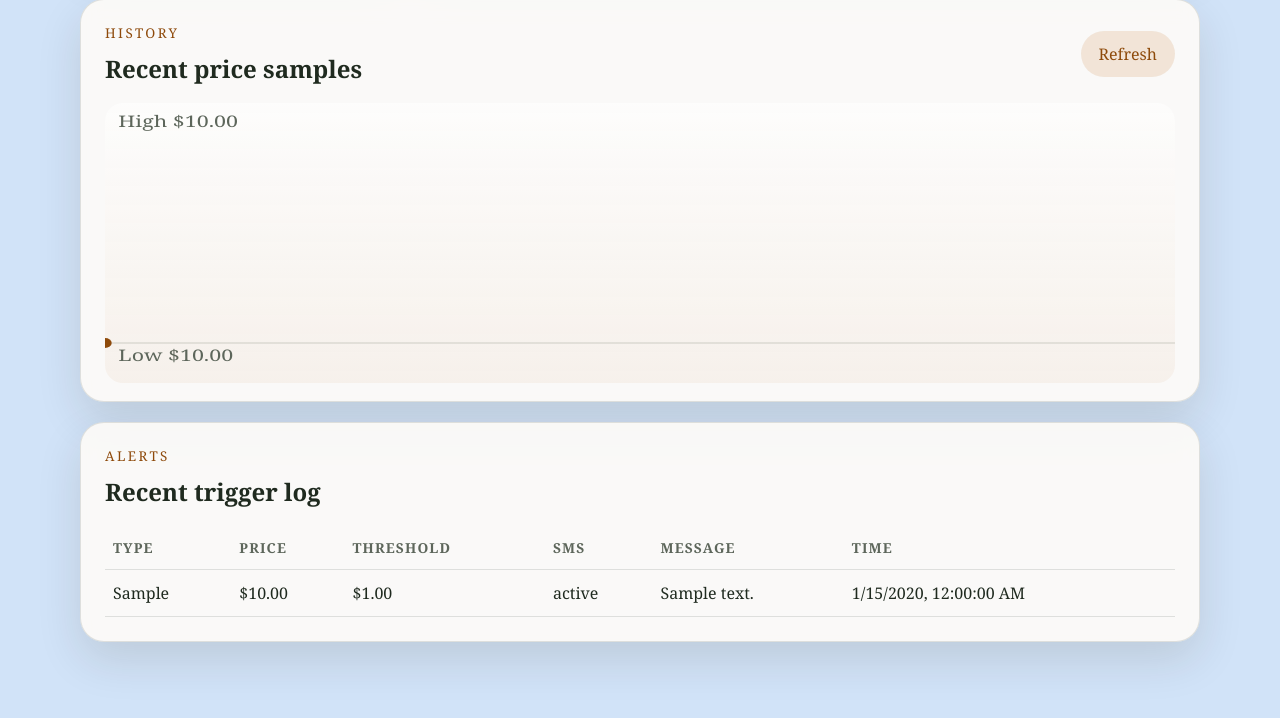
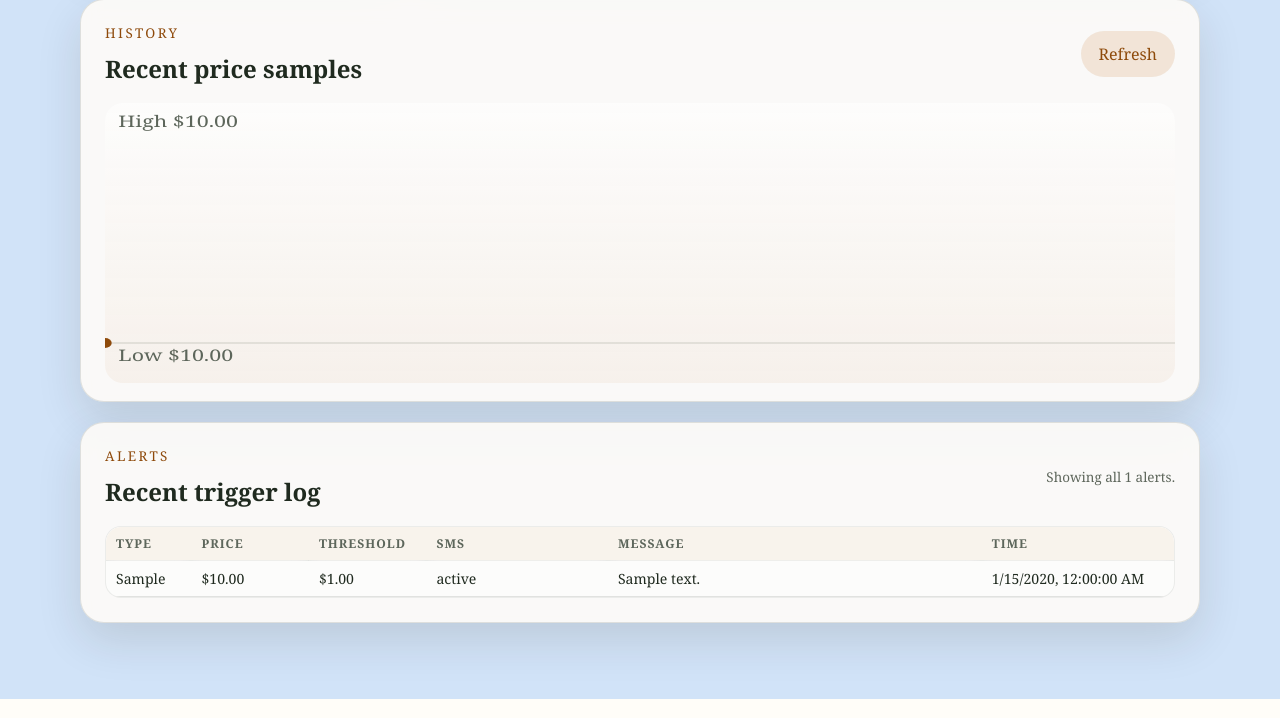
Before and after one commit to makj000/btc-price-tracker, a Flask app: page / in a window 1280 px wide. Shown: the part 624-1342 px from the top of the page. Run offline with Flask 3, Linux system fonts and the light colour scheme; data comes from the database, SQL or seed files in the repository; tables that the repository leaves empty hold one stand-in row (values such as "Sample post").

Commit message:
Improve dashboard alert table and menubar polling UI
- compact the alert table layout and prevent text wrapping
- add vertical scrolling with sticky headers for longer alert history
- load alert history incrementally with backend offset pagination
- remove horizontal table scrolling and truncate long cells with hover titles
- update the menubar title to show only price

```diff
--- a/app.py
+++ b/app.py
@@ -51,8 +51,10 @@ def api_history():
 @app.get("/api/alerts")
 def api_alerts():
     requested_limit = request.args.get("limit", default=50, type=int)
+    requested_offset = request.args.get("offset", default=0, type=int)
     limit = max(1, min(requested_limit, 200))
-    return jsonify({"alerts": get_alert_events(config.database_path, limit=limit)})
+    offset = max(0, requested_offset)
+    return jsonify({"alerts": get_alert_events(config.database_path, limit=limit, offset=offset)})
 
 
 @app.get("/api/settings")
--- a/btc_tracker/db.py
+++ b/btc_tracker/db.py
@@ -189,7 +189,7 @@ def add_alert_event(
         )
 
 
-def get_alert_events(database_path: Path, limit: int = 50) -> list[dict[str, Any]]:
+def get_alert_events(database_path: Path, limit: int = 50, offset: int = 0) -> list[dict[str, Any]]:
     with connect(database_path) as connection:
         rows = connection.execute(
             """
@@ -197,8 +197,9 @@ def get_alert_events(database_path: Path, limit: int = 50) -> list[dict[str, Any
             FROM alert_events
             ORDER BY triggered_at DESC, id DESC
             LIMIT ?
+            OFFSET ?
             """,
-            (limit,),
+            (limit, max(0, offset)),
         ).fetchall()
 
     return [dict(row) for row in rows]
--- a/scripts/menubar_app.py
+++ b/scripts/menubar_app.py
@@ -66,7 +66,7 @@ class BTCMenuBarApp(rumps.App):
         try:
             result = run_poll_cycle(self.config)
         except Exception:
-            self._set_title("BTC --")
+            self._set_title("--")
             return
 
         price = result["price_usd"]
@@ -80,7 +80,7 @@ class BTCMenuBarApp(rumps.App):
         else:
             status = "normal"
 
-        self._set_title(f"BTC ${price:,.0f}", status=status)
+        self._set_title(f"${price:,.0f}", status=status)
 
         for event in result["alerts"]:
             if event["alert_type"] in ("HIGH", "LOW"):
--- a/static/app.js
+++ b/static/app.js
@@ -1,6 +1,10 @@
 const state = {
   history: [],
   settings: null,
+  alerts: [],
+  alertsOffset: 0,
+  alertsHasMore: true,
+  alertsLoading: false,
 };
 
 const latestPriceEl = document.getElementById("latest-price");
@@ -10,25 +14,28 @@ const settingsStatusEl = document.getElementById("settings-status");
 const chartEl = document.getElementById("history-chart");
 const chartEmptyEl = document.getElementById("chart-empty");
 const alertsTableBodyEl = document.getElementById("alerts-table-body");
+const alertsTableWrapEl = document.getElementById("alerts-table-wrap");
+const alertsMetaEl = document.getElementById("alerts-meta");
+const alertsLoadingEl = document.getElementById("alerts-loading");
+const ALERTS_PAGE_SIZE = 40;
 
 async function loadDashboard() {
-  const [statusResponse, historyResponse, alertsResponse] = await Promise.all([
+  const [statusResponse, historyResponse] = await Promise.all([
     fetch("/api/status"),
     fetch("/api/history?limit=288"),
-    fetch("/api/alerts?limit=20"),
   ]);
 
   const statusPayload = await statusResponse.json();
   const historyPayload = await historyResponse.json();
-  const alertsPayload = await alertsResponse.json();
 
   state.settings = statusPayload.settings;
   state.history = historyPayload.history;
+  resetAlertsState();
 
   renderStatus(statusPayload.latest_price, statusPayload.next_check_at);
   renderHistory(historyPayload.history);
   renderSettingsForm(statusPayload.settings);
-  renderAlerts(alertsPayload.alerts);
+  await loadMoreAlerts();
 }
 
 function renderStatus(latestPrice, nextCheckAt) {
@@ -88,6 +95,7 @@ function renderHistory(history) {
 
 function renderAlerts(alerts) {
   if (!alerts.length) {
+    alertsMetaEl.textContent = "No alerts recorded yet.";
     alertsTableBodyEl.innerHTML = `
       <tr>
         <td colspan="6" class="muted">No alerts recorded yet.</td>
@@ -100,16 +108,55 @@ function renderAlerts(alerts) {
     .map(
       (alert) => `
         <tr>
-          <td>${alert.alert_type}</td>
-          <td>${formatMoney(alert.price_usd)}</td>
-          <td>${formatThreshold(alert.threshold_value)}</td>
-          <td>${escapeHtml(alert.sms_status)}</td>
-          <td>${escapeHtml(alert.sms_message)}</td>
-          <td>${formatDateTime(alert.triggered_at)}</td>
+          <td title="${escapeHtml(alert.alert_type)}">${escapeHtml(alert.alert_type)}</td>
+          <td title="${escapeHtml(formatMoney(alert.price_usd))}">${formatMoney(alert.price_usd)}</td>
+          <td title="${escapeHtml(formatThreshold(alert.threshold_value))}">${formatThreshold(alert.threshold_value)}</td>
+          <td title="${escapeHtml(alert.sms_status)}">${escapeHtml(alert.sms_status)}</td>
+          <td title="${escapeHtml(alert.sms_message)}">${escapeHtml(alert.sms_message)}</td>
+          <td title="${escapeHtml(formatDateTime(alert.triggered_at))}">${formatDateTime(alert.triggered_at)}</td>
         </tr>
       `
     )
     .join("");
+
+  alertsMetaEl.textContent = state.alertsHasMore
+    ? `Showing ${alerts.length} alerts. Scroll for older entries.`
+    : `Showing all ${alerts.length} alerts.`;
+}
+
+function resetAlertsState() {
+  state.alerts = [];
+  state.alertsOffset = 0;
+  state.alertsHasMore = true;
+  state.alertsLoading = false;
+  alertsTableWrapEl.scrollTop = 0;
+  alertsMetaEl.textContent = "Loading alert history...";
+  alertsLoadingEl.hidden = true;
+}
+
+async function loadMoreAlerts() {
+  if (state.alertsLoading || !state.alertsHasMore) {
+    return;
+  }
+
+  state.alertsLoading = true;
+  alertsLoadingEl.hidden = false;
+
+  try {
+    const response = await fetch(`/api/alerts?limit=${ALERTS_PAGE_SIZE}&offset=${state.alertsOffset}`);
+    const payload = await response.json();
+    if (!response.ok) {
+      throw new Error(payload.error || "Loading alerts failed.");
+    }
+
+    state.alerts = state.alerts.concat(payload.alerts);
+    state.alertsOffset += payload.alerts.length;
+    state.alertsHasMore = payload.alerts.length === ALERTS_PAGE_SIZE;
+    renderAlerts(state.alerts);
+  } finally {
+    state.alertsLoading = false;
+    alertsLoadingEl.hidden = true;
+  }
 }
 
 document.getElementById("settings-form").addEventListener("submit", async (event) => {
@@ -156,6 +203,14 @@ document.getElementById("run-poll-button").addEventListener("click", async () =>
   await loadDashboard();
 });
 
+alertsTableWrapEl.addEventListener("scroll", () => {
+  const nearBottom =
+    alertsTableWrapEl.scrollTop + alertsTableWrapEl.clientHeight >= alertsTableWrapEl.scrollHeight - 80;
+  if (nearBottom) {
+    loadMoreAlerts().catch(showError);
+  }
+});
+
 function readNumberInput(id) {
   const value = document.getElementById(id).value;
   return value === "" ? null : Number(value);
--- a/static/styles.css
+++ b/static/styles.css
@@ -265,26 +265,91 @@ input[type="tel"] {
 }
 
 .table-wrap {
-  overflow-x: auto;
+  overflow: hidden;
+}
+
+.compact-table-wrap {
+  max-height: 420px;
+  overflow-y: auto;
+  overflow-x: hidden;
+  border: 1px solid rgba(31, 42, 31, 0.08);
+  border-radius: 16px;
+  background: rgba(255, 255, 255, 0.48);
 }
 
 table {
   width: 100%;
   border-collapse: collapse;
+  table-layout: fixed;
+}
+
+thead th {
+  position: sticky;
+  top: 0;
+  z-index: 1;
+  background: rgba(248, 243, 236, 0.96);
+  backdrop-filter: blur(8px);
 }
 
 th,
 td {
   border-bottom: 1px solid var(--line);
-  padding: 12px 8px;
+  padding: 8px 10px;
   text-align: left;
+  white-space: nowrap;
+  overflow: hidden;
+  text-overflow: ellipsis;
 }
 
 th {
-  font-size: 0.86rem;
+  font-size: 0.76rem;
   text-transform: uppercase;
   letter-spacing: 0.08em;
   color: var(--muted);
+}
+
+td {
+  font-size: 0.88rem;
+}
+
+th:nth-child(1),
+td:nth-child(1) {
+  width: 8%;
+}
+
+th:nth-child(2),
+td:nth-child(2) {
+  width: 11%;
+}
+
+th:nth-child(3),
+td:nth-child(3) {
+  width: 11%;
+}
+
+th:nth-child(4),
+td:nth-child(4) {
+  width: 17%;
+}
+
+th:nth-child(5),
+td:nth-child(5) {
+  width: 35%;
+}
+
+th:nth-child(6),
+td:nth-child(6) {
+  width: 18%;
+}
+
+.table-meta,
+.table-loading {
+  margin: 0;
+  font-size: 0.84rem;
+}
+
+.table-loading {
+  margin-top: 10px;
 }
 
 @media (max-width: 860px) {
--- a/templates/index.html
+++ b/templates/index.html
@@ -96,8 +96,9 @@
               <p class="eyebrow">Alerts</p>
               <h2>Recent trigger log</h2>
             </div>
+            <p id="alerts-meta" class="muted table-meta">Loading alert history...</p>
           </div>
-          <div class="table-wrap">
+          <div id="alerts-table-wrap" class="table-wrap compact-table-wrap">
             <table>
               <thead>
                 <tr>
@@ -116,6 +117,7 @@
               </tbody>
             </table>
           </div>
+          <p id="alerts-loading" class="muted table-loading" hidden>Loading older alerts...</p>
         </article>
       </section>
     </main>
```
